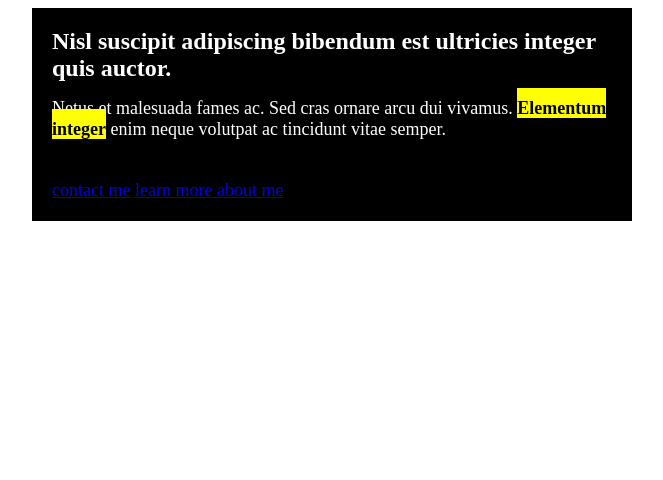
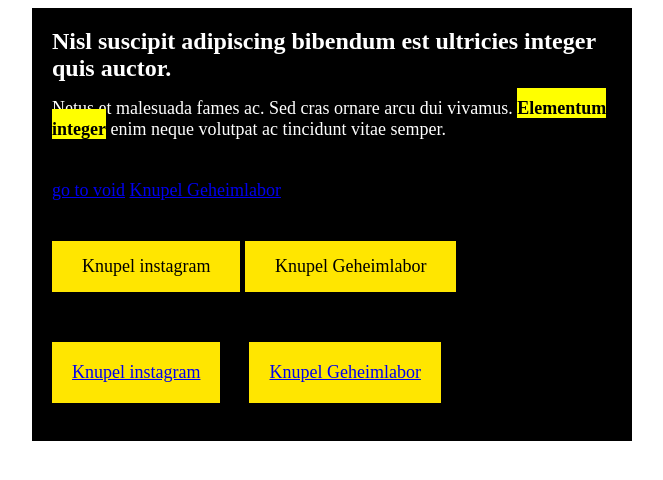
Before and after one commit to StanLepunK/basic_html_css, a plain HTML site: page basic_scrimba/basic_1_inline_block/index.html in a window 1280 px wide. Shown: the whole page, without its empty margins (308-971 px from the left). Drawn offline with Linux system fonts and the light colour scheme.

Commit message:
turn around button and link

```diff
--- a/basic_scrimba/basic_1_inline_block/index.html
+++ b/basic_scrimba/basic_1_inline_block/index.html
@@ -15,7 +15,36 @@
         vitae semper.
       </p>
       <p class="links">
-        <a href="#">contact me</a> <a href="#">learn more about me</a>
+        <a href="#">go to void</a>
+        <a target="_blank" href="https://stanlab.netlify.app/"
+          >Knupel Geheimlabor</a
+        >
+      </p>
+
+      <p class="links">
+        <a
+          class="button_nice_setting"
+          target="_blank"
+          href="https://www.instagram.com/knupel_art/"
+          >Knupel instagram</a
+        >
+        <a
+          class="button_nice_setting"
+          target="_blank"
+          href="https://stanlab.netlify.app/"
+          >Knupel Geheimlabor</a
+        >
+      </p>
+      <!-- bad way for the ui experience because all the button say i'm interactive, but it's not-->
+      <p class="button">
+        <a target="_blank" href="https://www.instagram.com/knupel_art/"
+          >Knupel instagram</a
+        >
+      </p>
+      <p class="button">
+        <a target="_blank" href="https://stanlab.netlify.app/"
+          >Knupel Geheimlabor</a
+        >
       </p>
     </div>
   </body>
--- a/basic_scrimba/basic_1_inline_block/style.css
+++ b/basic_scrimba/basic_1_inline_block/style.css
@@ -25,6 +25,32 @@ p {
   margin-bottom: 0;
 }
 
+.button {
+  background: #ffe600;
+  color: black;
+  padding: 20px;
+  display: inline-block;
+  margin-right: 25px;
+}
+
+.button:hover {
+  background: magenta;
+}
+
+.button_nice_setting {
+  display: inline-block;
+  background: #ffe600;
+  color: black;
+  padding: 15px 30px;
+  text-align: center;
+  text-decoration: none;
+  margin-bottom: 50px;
+}
+
+.button_nice_setting:hover {
+  background: magenta;
+}
+
 strong {
   background: yellow;
   color: black;
```
